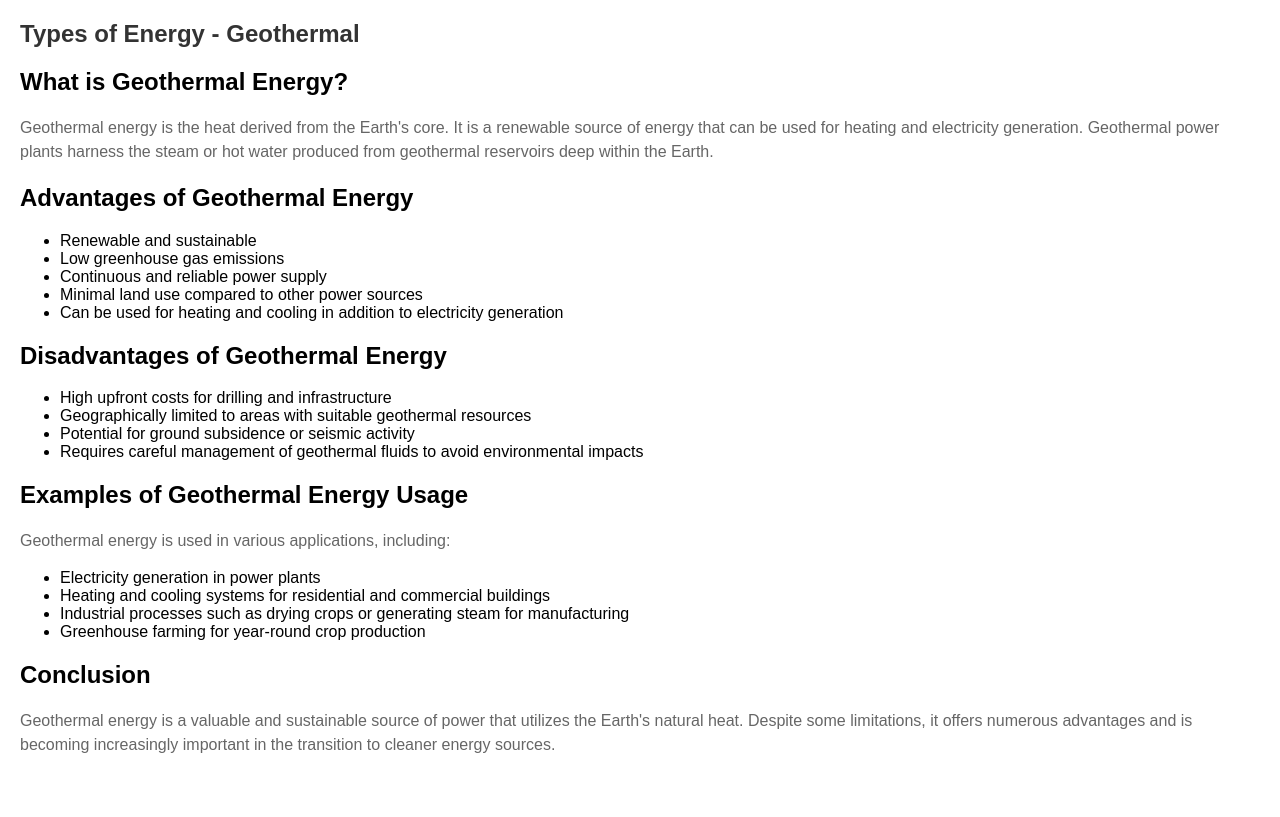
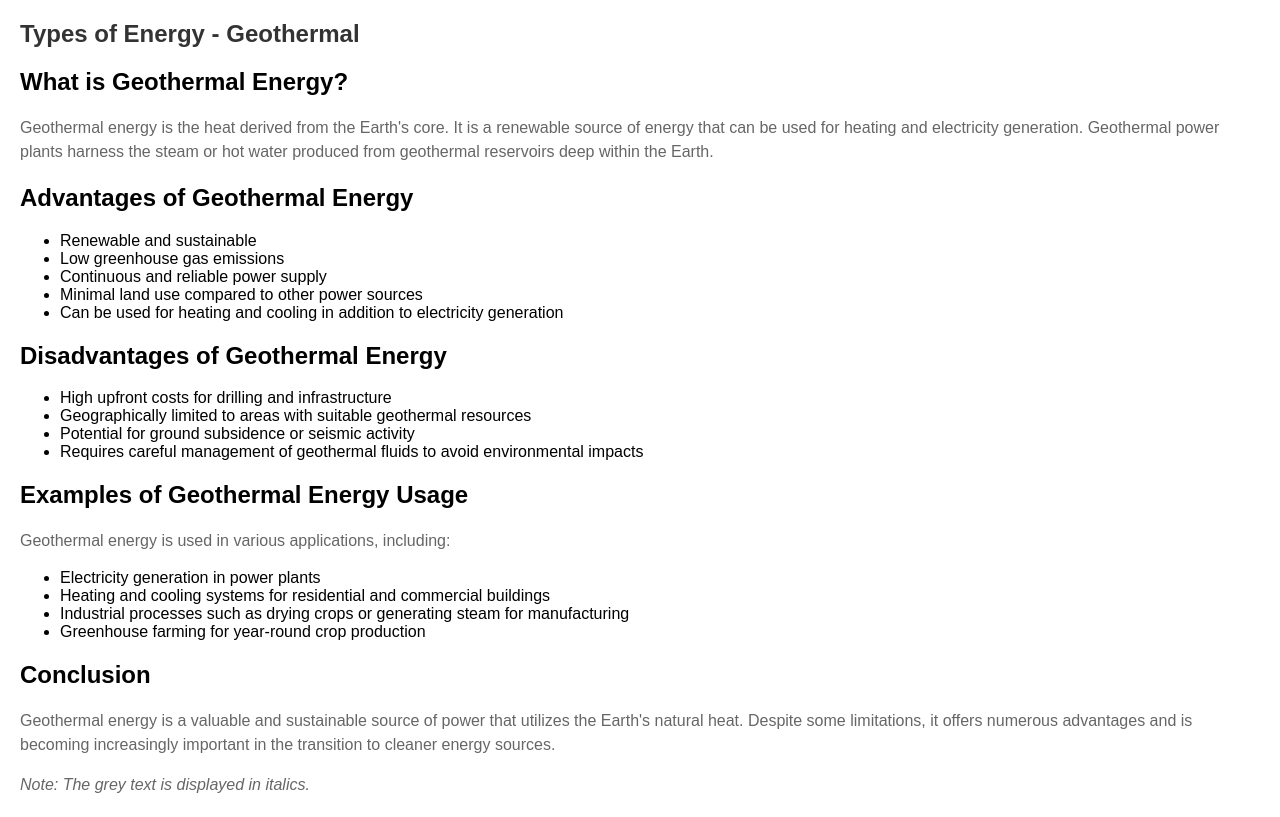
Before and after one commit to PopcornColonel420/Workablecheese, a plain HTML site: page index.html in a window 1280 px wide. Drawn offline with Linux system fonts and the light colour scheme.

Commit message:
Update index.html

```diff
--- a/index.html
+++ b/index.html
@@ -15,6 +15,10 @@
       color: #666;
       font-size: 16px;
       line-height: 1.5;
+    }
+    .grey-text {
+      color: #666;
+      font-style: italic;
     }
   </style>
 </head>
@@ -58,5 +62,9 @@
   <p>
     Geothermal energy is a valuable and sustainable source of power that utilizes the Earth's natural heat. Despite some limitations, it offers numerous advantages and is becoming increasingly important in the transition to cleaner energy sources.
   </p>
+
+  <p class="grey-text">
+    Note: The grey text is displayed in italics.
+  </p>
 </body>
 </html>
```
